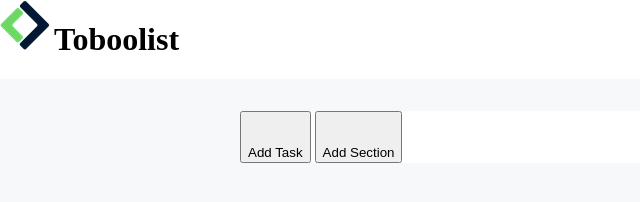
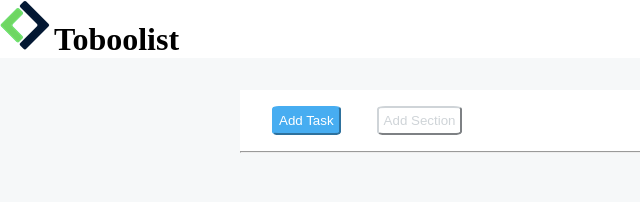
Before and after one commit to LuigiGrimaldi/html-css-toboolist, a plain HTML site: page index.html in a window 1280 px wide. Shown: the whole page, without its empty margins (0-640 px from the left). Drawn offline with Linux system fonts and the light colour scheme.

Commit message:
button_main commit

```diff
--- a/css/style.css
+++ b/css/style.css
@@ -1,8 +1,10 @@
 body{
+    background-color: #f6f8f9;
+}
+
+*{
     margin: 0;
     padding: 0;
-    background-color: #f6f8f9;
-
 }
 
 .inline-block{
@@ -20,12 +22,31 @@ body{
     margin-top: 2rem;
     margin-left: auto;
     margin-right: auto;
+}
 
+.blue_button{
+    color: white;
+    background-color: #47adf1;
+    border-color: #47adf1;
+    padding: 5px;
+}
 
+.white_button{
+    color: #cfd4d8;
+    background-color: white;
+    border-color: #cfd4d8;
+    padding: 5px;
 }
 
 button{
-    padding-top: 2rem;
+    margin-top: 1rem;
+    margin-left: 2rem;
+    margin-bottom: 1rem;
+    border-radius: 10%;
+}
+
+hr{
+    color: #f6f8f9;;
 }
 
 #site-header{
--- a/index.html
+++ b/index.html
@@ -22,9 +22,10 @@
         <div class="container">
             <div class="content">
                 <div class="nav">
-                    <button>Add Task</button>
-                    <button>Add Section</button>
+                    <button class="blue_button">Add Task</button>
+                    <button class="white_button">Add Section</button>
                 </div>
+                <hr>
             </div>
         </div>
     </main>
```
